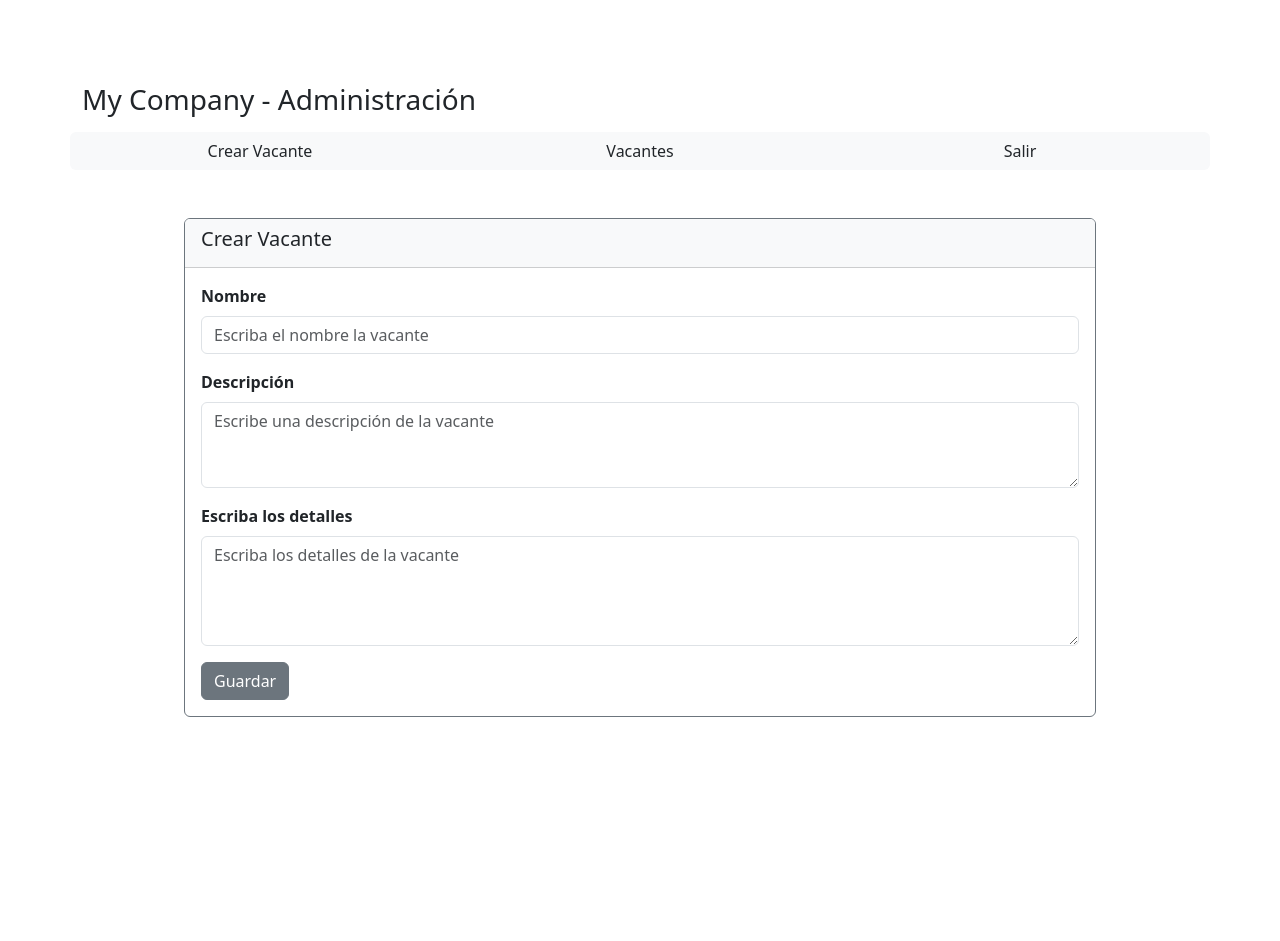
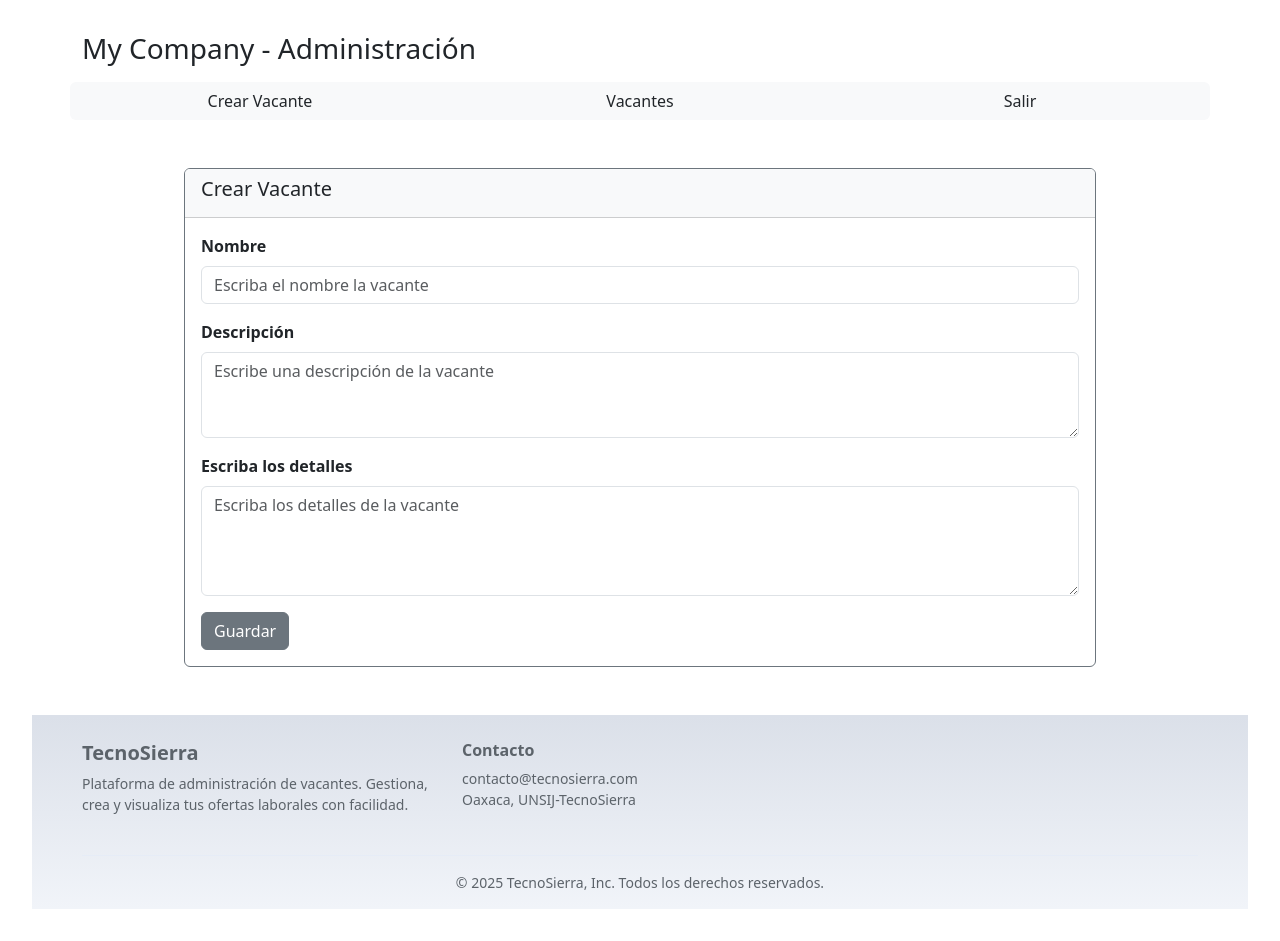
Before and after one commit to EfrenDLD/vacantes-app-FRONTEND, a React (Vite) app: page /formularioVacante in a window 1280 px wide. Before the commit the page ends 800 px from the top, so only its background shows below. Built offline with nearby package versions, Linux system fonts and the light colour scheme.

Commit message:
feat: agregar componente Footer

```diff
--- a/package.json
+++ b/package.json
@@ -11,7 +11,9 @@
   },
   "dependencies": {
     "bootstrap": "^5.3.8",
+    "bootstrap-icons": "^1.13.1",
     "react": "^19.1.1",
+    "react-bootstrap": "^2.10.10",
     "react-dom": "^19.1.1",
     "react-router-dom": "^7.9.5"
   },
--- /dev/null
+++ b/src/components/Footer/Footer.jsx
@@ -0,0 +1,46 @@
+import React from "react";
+import "bootstrap/dist/css/bootstrap.min.css";
+
+export const Footer = () => {
+  return (
+    <footer
+      className="mt-5 pt-4 pb-3"
+      style={{
+        background: "linear-gradient(180deg, #dbe0e9ff 0%, #F1F4F9 100%)",
+        color: "#5C636A",
+        borderTop: "2px solid #dbe0e9ff",
+      }}
+    >
+      <div className="container">
+        <div className="row text-center text-md-start">
+          {/* Columna 1 - Información general */}
+          <div className="col-md-4 mb-3">
+            <h5 className="fw-bold">TecnoSierra</h5>
+            <p className="small mb-0">
+              Plataforma de administración de vacantes.
+              Gestiona, crea y visualiza tus ofertas laborales con facilidad.
+            </p>
+          </div>
+
+          {/* Columna 3 - Contacto */}
+          <div className="col-md-4 mb-3">
+            <h6 className="fw-bold">Contacto</h6>
+            <p className="small mb-0">contacto@tecnosierra.com</p>
+            <p className="small mb-0">Oaxaca, UNSIJ-TecnoSierra</p>
+          </div>
+        </div>
+
+        <hr className="mt-4 mb-3" style={{ borderColor: "#D5E3FC" }} />
+
+        {/* Línea inferior */}
+        <div className="text-center small">
+          <p className="mb-0">
+            © {new Date().getFullYear()} TecnoSierra, Inc. Todos los derechos reservados.
+          </p>
+        </div>
+      </div>
+    </footer>
+  );
+};
+
+export default Footer;
--- a/src/pages/FormularioVacantes/FormularioVacantes.jsx
+++ b/src/pages/FormularioVacantes/FormularioVacantes.jsx
@@ -1,4 +1,5 @@
 import { NavAdmin } from "../../components/NavAdmin/NavAdmin"
+import { Footer } from "../../components/Footer/Footer";
 
 export const FormularioVacante = () => {
     return (
@@ -59,6 +60,7 @@ export const FormularioVacante = () => {
                     </div>
                 </div>
             </div>
+            <Footer />
         </div>
     )
 }
```
Also changed, not shown: 1 other file (tests, documents, lock files or other folders).
